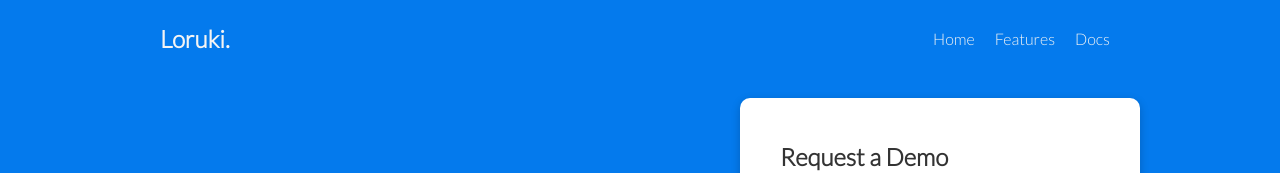
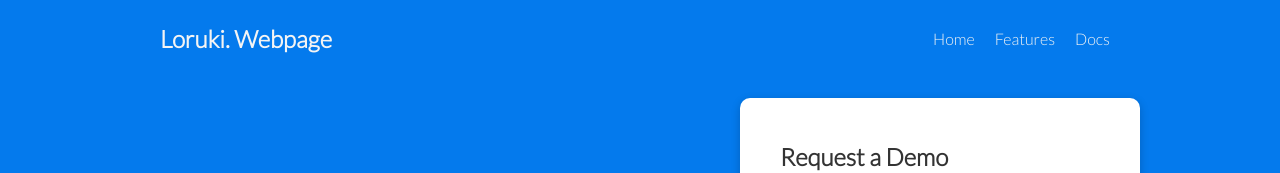
Before and after one commit to 03Anurag/Loruki, a plain HTML site: page index.html in a window 1280 px wide. Shown: the top 173 px of the page. Drawn offline with Linux system fonts and the light colour scheme.

Commit message:
Changed The Heading

```diff
--- a/index.html
+++ b/index.html
@@ -10,7 +10,7 @@
 <body>
     <header>
         <nav>
-            <div class="logo"><h1>Loruki.</h1></div>
+            <div class="logo"><h1>Loruki. Webpage</h1></div>
             <ul>
                 <li>Home</li>
                 <li>Features</li>
```
